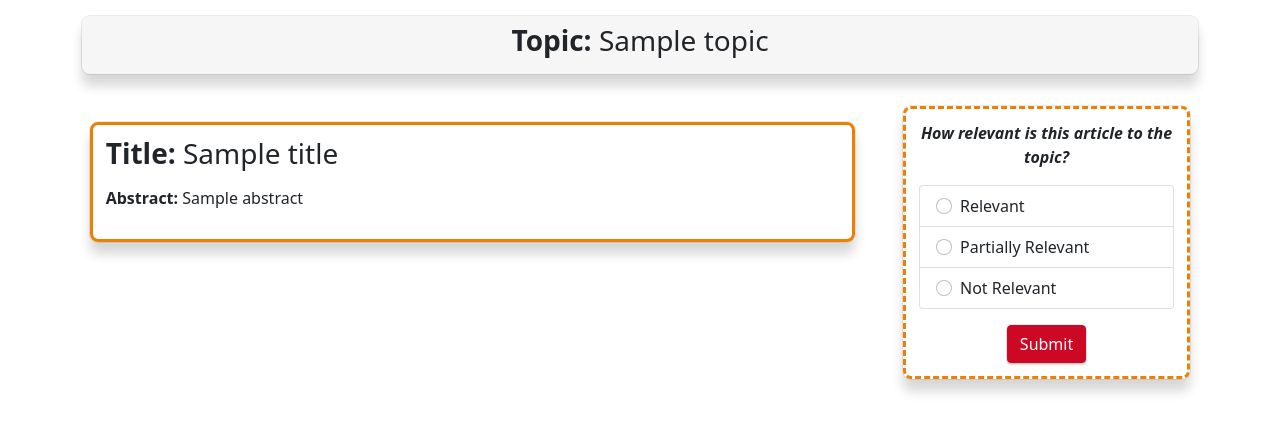
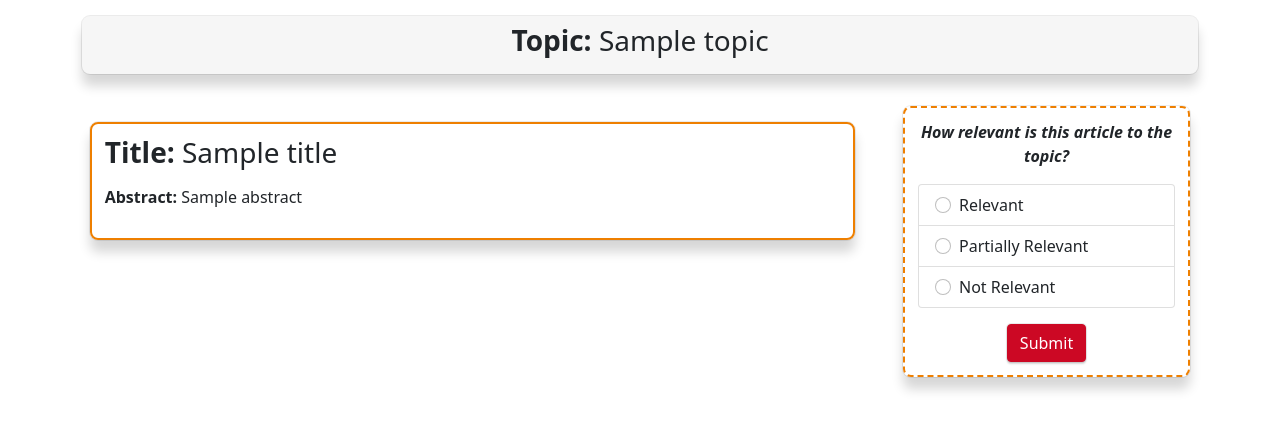
Before and after one commit to zbmed-semtec/TREC-doc-2-doc-relevance, a Flask app: template app/templates/article.html in a window 1280 px wide. Shown: the part 191-624 px from the top of the page. Run offline with Flask 2, Linux system fonts and the light colour scheme; the template is opened without the code that fills it: most values are stand-ins (such as "Sample title", 1, 10 or a date in 2020); parts of the project's set-up code (start-up, migrations or seed data) failed here and were passed over; some libraries are stand-ins or nearby versions.

Commit message:
reduced border width

```diff
--- a/app/templates/article.html
+++ b/app/templates/article.html
@@ -53,10 +53,10 @@
 		</div>
 		<div class="container" style="margin-top:1.5em; padding: .5em;">
 			<div class="row">
-			  	<div class="col-8" style="border-style: solid; border-color: #ee7f00; border-radius:0.5em; padding: .8em; margin:auto; margin-top: 1em; box-shadow: 0 12px 12px 0 rgba(0, 0, 0, 0.16), 0 0 0 1px rgba(0, 0, 0, 0.08);">
+			  	<div class="col-8" style="border-style: solid; border-color: #ee7f00; border-width: 2px; border-radius:0.5em; padding: .8em; margin:auto; margin-top: 1em; box-shadow: 0 12px 12px 0 rgba(0, 0, 0, 0.16), 0 0 0 1px rgba(0, 0, 0, 0.08);">
 					<h3 align="justify"><b>Title:</b> {{ title }}</h3>
 					<p style="margin-top: 15px;" align="justify"><b>Abstract:</b> {{ abstract }}</div>
-				<div class="col-3" id=form style="border-style:dashed; border-color: #ee7f00; border-radius:0.5em; margin:auto; padding: .8em; box-shadow: 0 12px 12px 0 rgba(0, 0, 0, 0.16), 0 0 0 1px rgba(0, 0, 0, 0.08);">
+				<div class="col-3" id=form style="border-style:dashed; border-color: #ee7f00; border-width: 2px; border-radius:0.5em; margin:auto; padding: .8em; box-shadow: 0 12px 12px 0 rgba(0, 0, 0, 0.16), 0 0 0 1px rgba(0, 0, 0, 0.08);">
 						<p align="center"><em><strong>How relevant is this article to the topic?</strong></em></p>
 						<!-- <form method="post" action="/"> -->
 								<div class="list-group" role="group" aria-label="Basic radio toggle checkbox group">
--- a/app/templates/ref_article.html
+++ b/app/templates/ref_article.html
@@ -50,12 +50,12 @@
 			</div>
 		<div class="container" style="margin-top:1.5em; padding: .5em;">
 			<div class="row">
-			  	<div class="col-8" style="border-style: solid; border-color: #ee7f00; border-radius:0.5em; padding: .8em; margin:auto; margin-top: 1em; box-shadow: 0 12px 12px 0 rgba(0, 0, 0, 0.16), 0 0 0 1px rgba(0, 0, 0, 0.08);">
+			  	<div class="col-8" style="border-style: solid; border-color: #ee7f00; border-width: 2px; border-radius:0.5em; padding: .8em; margin:auto; margin-top: 1em; box-shadow: 0 12px 12px 0 rgba(0, 0, 0, 0.16), 0 0 0 1px rgba(0, 0, 0, 0.08);">
 					<h1>Reference Article</h1>
                     <h3 align="justify"><b>Title:</b> {{ title }}</h3>
 					<p style="margin-top: 15px;" align="justify"><b>Abstract:</b> {{ abstract }}
 				</div>
-				<div class="col-2" style="border-style:solid; border-color: #ee7f00; border-radius:0.5em; margin:auto; padding: .8em; box-shadow: 0 12px 12px 0 rgba(0, 0, 0, 0.16), 0 0 0 1px rgba(0, 0, 0, 0.08);">
+				<div class="col-2" style="border-style:solid; border-color: #ee7f00; border-width: 2px; border-radius:0.5em; margin:auto; padding: .8em; box-shadow: 0 12px 12px 0 rgba(0, 0, 0, 0.16), 0 0 0 1px rgba(0, 0, 0, 0.08);">
 					<p align="center"><em><strong>Please assess the following articles:</strong></em></p>
 					<div class="list-group">
 								{%for article in article_list%}
--- a/app/templates/topic.html
+++ b/app/templates/topic.html
@@ -51,7 +51,7 @@
 		</div>
 		<div class="container" style="margin-top:1.5em; padding: .5em;">
 			<div class="row">
-				<div class="col-11" style="border-style:solid; border-color: #ee7f00; border-radius:0.5em; margin:auto; padding: .8em; box-shadow: 0 12px 12px 0 rgba(0, 0, 0, 0.16), 0 0 0 1px rgba(0, 0, 0, 0.08);">
+				<div class="col-11" style="border-style:solid; border-color: #ee7f00; border-width: 2px; border-radius:0.5em; margin:auto; padding: .8em; box-shadow: 0 12px 12px 0 rgba(0, 0, 0, 0.16), 0 0 0 1px rgba(0, 0, 0, 0.08);">
 						<p align="center"><em><strong>List of {{ article_list | length }} reference articles for Topic ID:{{ topic_id }}</strong></em></p>
 						<table class="table">
 							<thead class="thead-dark">
--- a/app/templates/topics_overview.html
+++ b/app/templates/topics_overview.html
@@ -45,7 +45,7 @@
 		</div>
 		<div class="container" style="margin-top:1.5em; padding: .5em;">
 			<div class="row">
-				<div class="col-12" id=form style="border-style:solid; border-color: #ee7f00; border-radius:0.5em; margin:auto; padding: .8em; box-shadow: 0 12px 12px 0 rgba(0, 0, 0, 0.16), 0 0 0 1px rgba(0, 0, 0, 0.08);">
+				<div class="col-12" id=form style="border-style:solid; border-color: #ee7f00; border-width: 2px; border-radius:0.5em; margin:auto; padding: .8em; box-shadow: 0 12px 12px 0 rgba(0, 0, 0, 0.16), 0 0 0 1px rgba(0, 0, 0, 0.08);">
 						<p align="center"><em><strong>List of {{ topicsList | length }} Topics</strong></em></p>
 						<table class="table">
 							<thead class="thead-dark">
```
